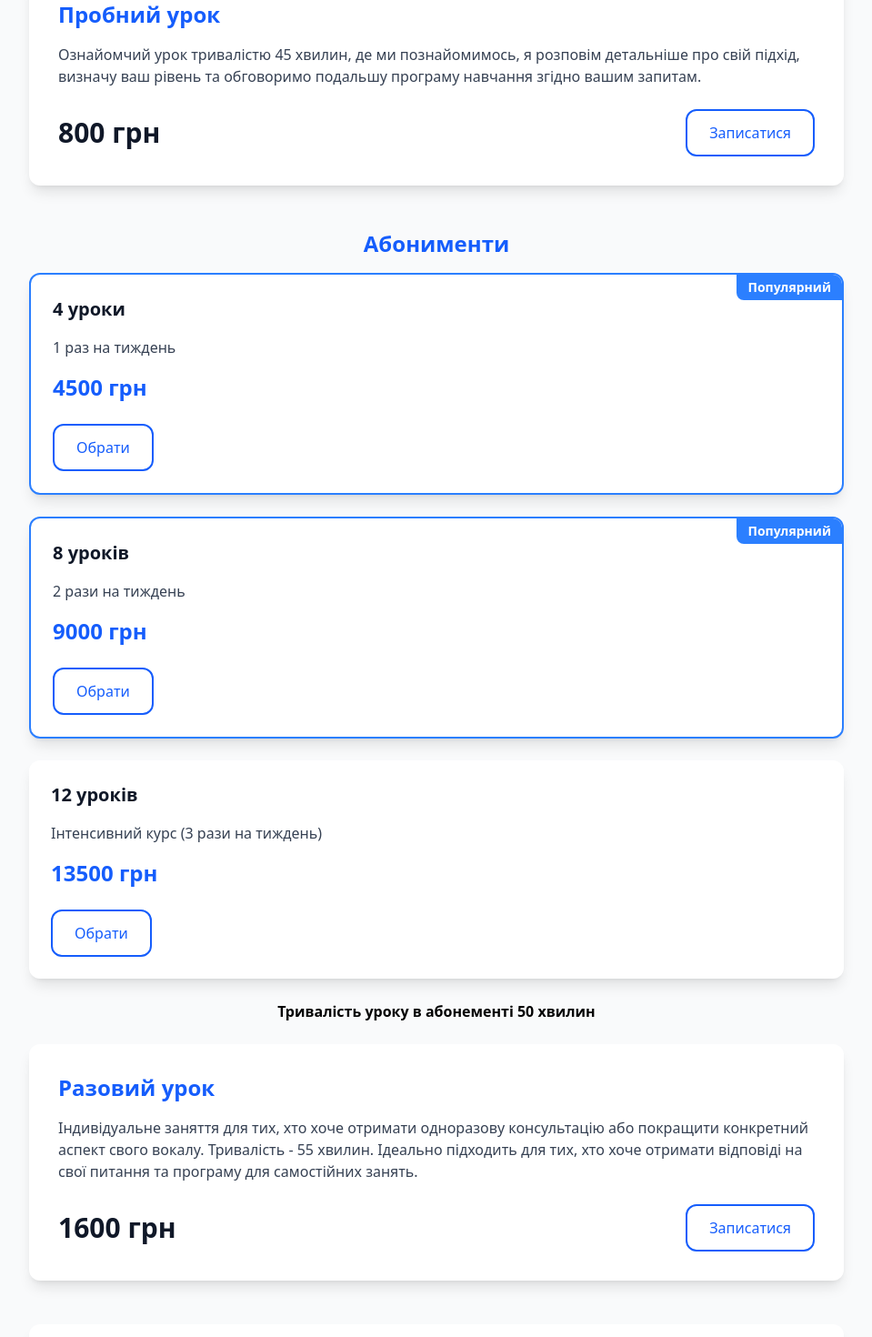
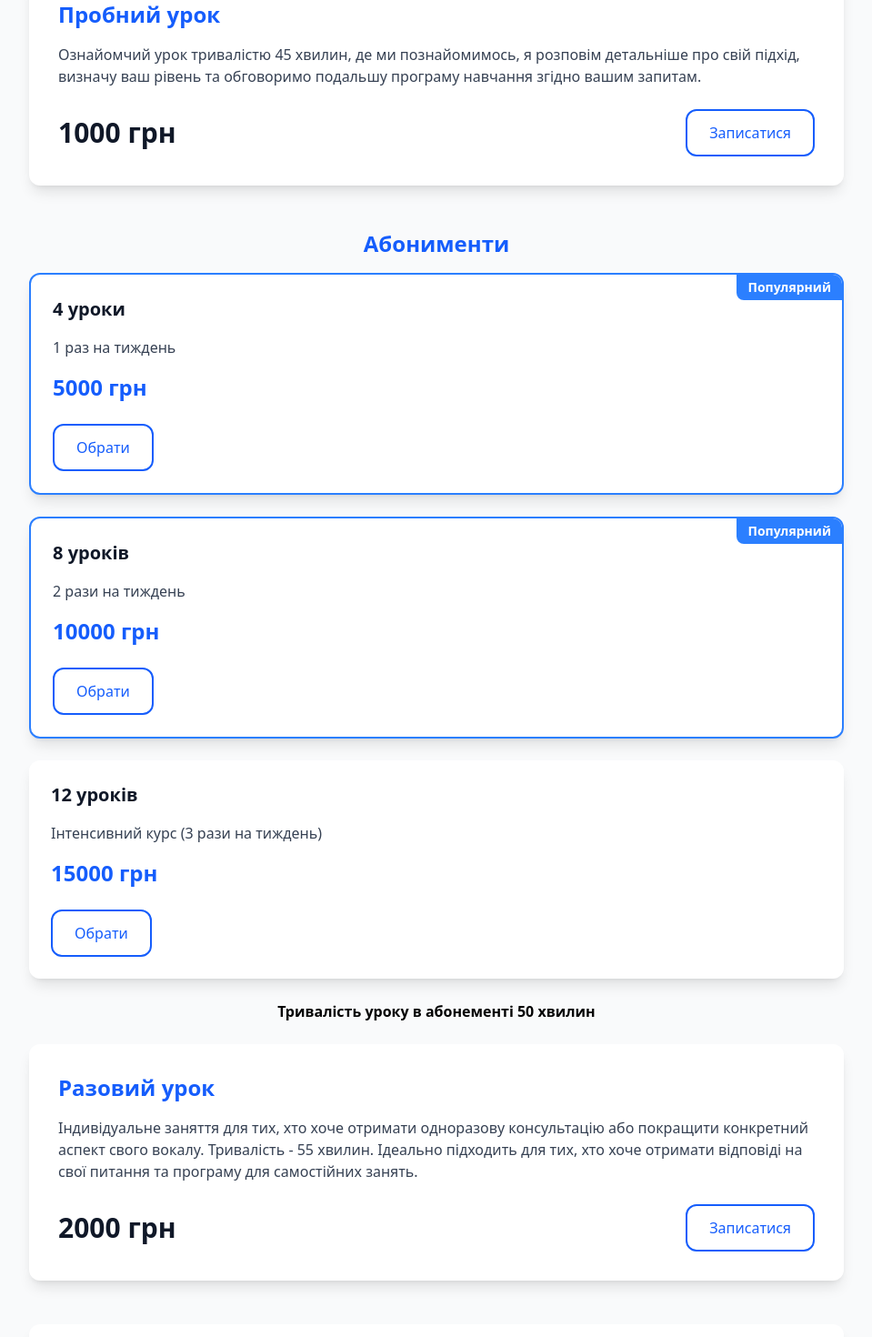
Before and after one commit to GrigoriyShkarta/individual_lesson, a Next.js app: page / in a window 1280 px wide. Shown: the part 1380-2850 px from the top of the page at 91% size, without its empty margins (160-1119 px from the left). Built offline with nearby package versions, Linux system fonts and the light colour scheme; no server answers.

Commit message:
change price

```diff
--- a/sections/PricingSection.tsx
+++ b/sections/PricingSection.tsx
@@ -10,7 +10,7 @@ const PricingSection = () => {
 			id: 2,
 			title: '4 уроки',
 			description: '1 раз на тиждень',
-			price: '4500 грн',
+			price: '5000 грн',
 			popular: true,
 			variant: 'outline' as const,
 		},
@@ -26,7 +26,7 @@ const PricingSection = () => {
 			id: 4,
 			title: '8 уроків',
 			description: '2 рази на тиждень',
-			price: '9000 грн',
+			price: '10000 грн',
 			popular: true,
 			variant: 'outline' as const,
 		},
@@ -34,7 +34,7 @@ const PricingSection = () => {
 			id: 5,
 			title: '12 уроків',
 			description: 'Інтенсивний курс (3 рази на тиждень)',
-			price: '13500 грн',
+			price: '15000 грн',
 			popular: false,
 			variant: 'outline' as const,
 		},
@@ -60,7 +60,7 @@ const PricingSection = () => {
 							</p>
 							<div className='flex flex-col sm:flex-row justify-between items-center'>
 								<span className='text-3xl font-bold text-gray-900 mb-4 sm:mb-0'>
-									800 грн
+									1000 грн
 								</span>
 								<Button
 									variant='outline'
@@ -139,7 +139,7 @@ const PricingSection = () => {
 							</p>
 							<div className='flex flex-col sm:flex-row justify-between items-center'>
 								<span className='text-3xl font-bold text-gray-900 mb-4 sm:mb-0'>
-									1600 грн
+									2000 грн
 								</span>
 								<Button
 									variant='outline'
```
